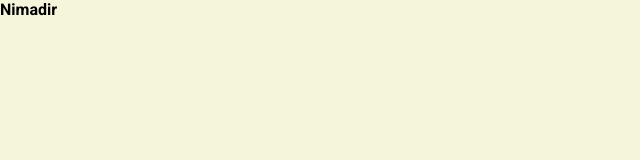
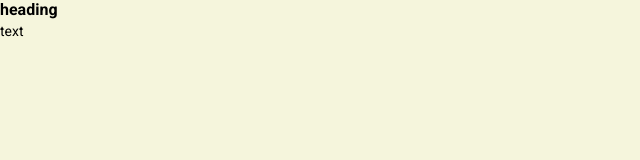
Before and after one commit to shohjahon1code/shakhdemy-edu, a Next.js app: page / in a window 1280 px wide. Shown: the top 160 px of the page, without its empty margins (0-640 px from the left). Built offline with nearby package versions, Linux system fonts and the light colour scheme.

Commit message:
added text components

```diff
--- a/package.json
+++ b/package.json
@@ -9,6 +9,7 @@
     "lint": "next lint"
   },
   "dependencies": {
+    "classnames": "^2.3.2",
     "next": "13.2.4",
     "react": "18.2.0",
     "react-dom": "18.2.0"
--- a/src/pages/components/heading/heading.module.css
+++ b/src/components/heading/heading.module.css
@@ -4,12 +4,14 @@
   line-height: 35px;
   font-weight: 600;
 }
+
 .h2 {
   font-size: 22px;
   margin: 0;
   line-height: 35px;
   font-weight: 500;
 }
+
 .h3 {
   font-size: 20px;
   margin: 0;
--- a/src/pages/components/heading/heading.tsx
+++ b/src/components/heading/heading.tsx
@@ -1,6 +1,6 @@
 import React from 'react';
 import { HeadingProps } from './heading.props';
-import classes from './heading.module.css'
+import classes from './heading.module.css';
 
 const Heading = ({ children, tag }: HeadingProps): JSX.Element => {
   switch (tag) {
--- /dev/null
+++ b/src/components/index.ts
@@ -0,0 +1,2 @@
+export {default as Heading} from './heading/heading';
+export {default as Text} from './text/text';
--- /dev/null
+++ b/src/components/text/text.module.css
@@ -0,0 +1,15 @@
+.p {
+  margin: 0;
+}
+.m {
+  font-size: 16px;
+  line-height: 24px;
+}
+.l {
+  font-size: 18px;
+  line-height: 29px;
+}
+.s {
+  font-size: 14px;
+  line-height: 24px;
+}
--- /dev/null
+++ b/src/components/text/text.props.ts
@@ -0,0 +1,6 @@
+import { ReactNode } from "react";
+
+export interface TextProps {
+  size?: "m" | "l" | "s";
+  children: ReactNode;
+}
--- /dev/null
+++ b/src/components/text/text.tsx
@@ -0,0 +1,16 @@
+import React from 'react';
+import { TextProps } from './text.props';
+import classes from './text.module.css';
+import cn from 'classnames';
+
+const Text = ({ children, size = 'm' }: TextProps): JSX.Element => {
+  return (
+    <p className={cn(classes.p, {
+      [classes.s]: size === 's',
+      [classes.m]: size === 'm',
+      [classes.l]: size === 'l',
+    })}>{children}</p>
+  );
+};
+
+export default Text;
--- a/src/pages/components/index.ts
+++ /dev/null
@@ -1 +0,0 @@
-export {default as Heading} from './heading/heading'
--- a/src/pages/index.tsx
+++ b/src/pages/index.tsx
@@ -1,10 +1,11 @@
 import React from 'react';
-import { Heading } from './components';
+import { Heading, Text } from '../components';
 
 const Home = () => {
   return (
     <div>
-      <Heading tag='h4'>Nimadir</Heading>
+      <Heading tag='h4'>heading</Heading>
+      <Text size='s'>text</Text>
     </div>
   );
 };
```
Also changed, not shown: src/components/heading/heading.props.ts (renamed from src/pages/components/heading/heading.props.ts), 1 other file (tests, documents, lock files or other folders).
